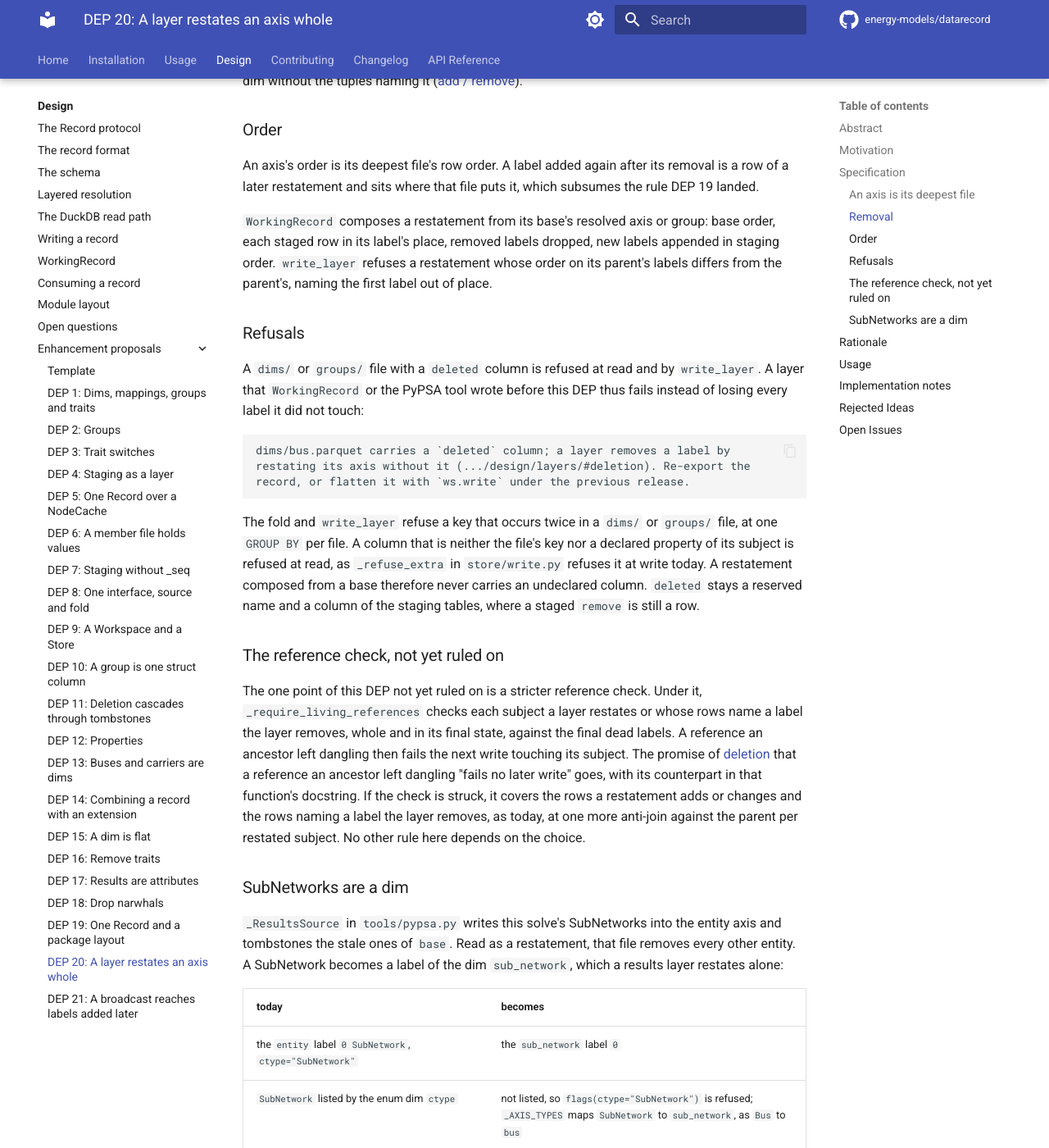
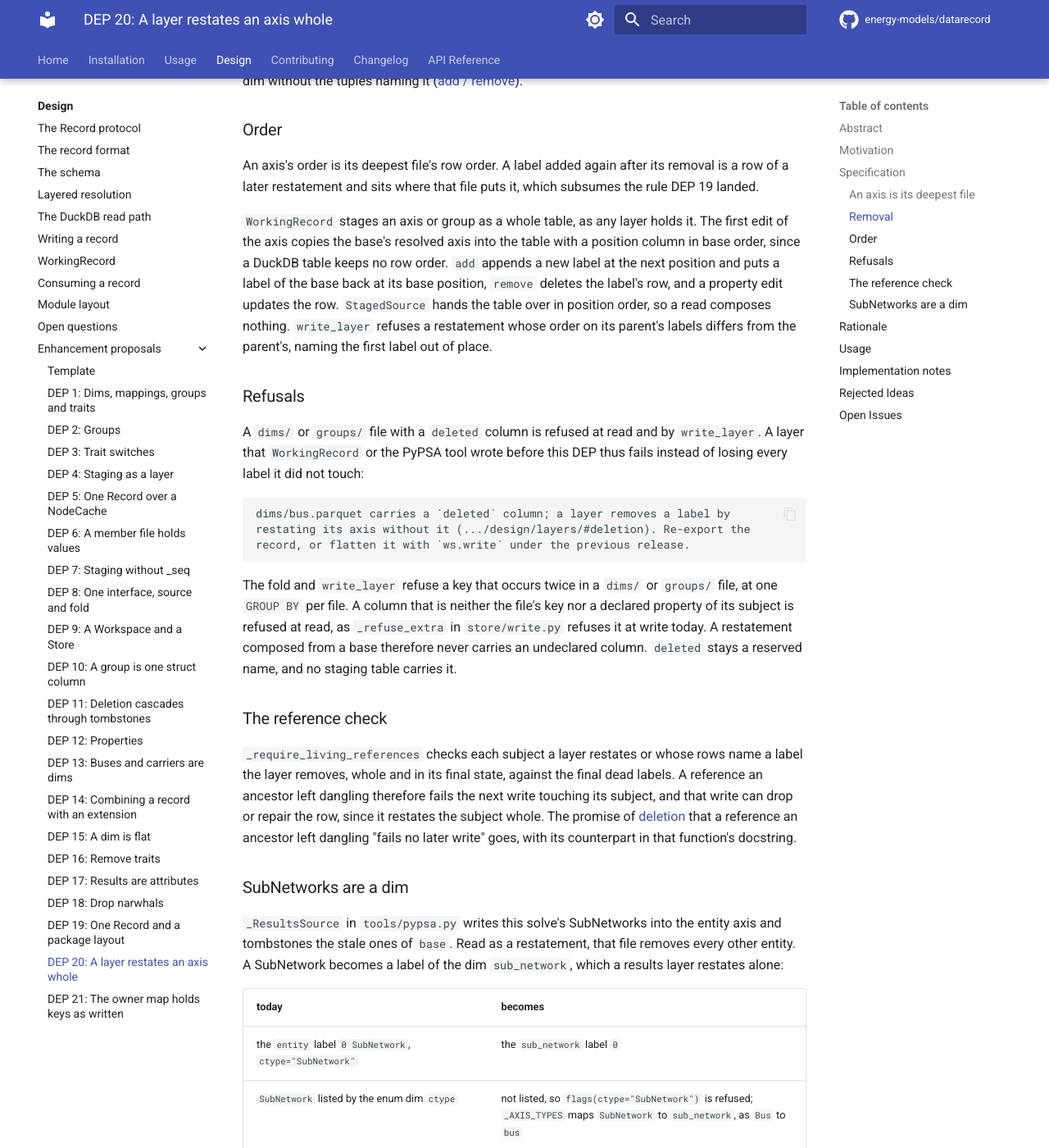
Before and after one commit to energy-models/datarecord, an MkDocs documentation site: the page built from docs/design/proposals/dep-0020-a-layer-restates-an-axis-whole.md, in a window 1280 px wide and 1400 px high, scrolled down 2152 px. Shown: the whole window at 82% size. Built offline with MkDocs 1.6.1 and Material for MkDocs 9.7.7, drawn with Linux system fonts in a browser that asks for light colours; comment, search, counter and statistics services are not loaded; some of the changed text lies outside the part shown.

Commit message:
docs: settle DEP 20, retitle DEP 21
DEP 20 takes the stricter reference check, drops support for old patch
layers and stages an axis as a whole table. DEP 21 leads with the owner
map holding keys as written.

````diff
--- a/docs/design/proposals/dep-0020-a-layer-restates-an-axis-whole.md
+++ b/docs/design/proposals/dep-0020-a-layer-restates-an-axis-whole.md
@@ -49,7 +49,7 @@
 
 An axis's order is its deepest file's row order. A label added again after its removal is a row of a later restatement and sits where that file puts it, which subsumes the rule DEP 19 landed.
 
-`WorkingRecord` composes a restatement from its base's resolved axis or group: base order, each staged row in its label's place, removed labels dropped, new labels appended in staging order. `write_layer` refuses a restatement whose order on its parent's labels differs from the parent's, naming the first label out of place.
+`WorkingRecord` stages an axis or group as a whole table, as any layer holds it. The first edit of the axis copies the base's resolved axis into the table with a position column in base order, since a DuckDB table keeps no row order. `add` appends a new label at the next position and puts a label of the base back at its base position, `remove` deletes the label's row, and a property edit updates the row. `StagedSource` hands the table over in position order, so a read composes nothing. `write_layer` refuses a restatement whose order on its parent's labels differs from the parent's, naming the first label out of place.
 
 ### Refusals
 
@@ -61,11 +61,11 @@
 record, or flatten it with `ws.write` under the previous release.
 ```
 
-The fold and `write_layer` refuse a key that occurs twice in a `dims/` or `groups/` file, at one `GROUP BY` per file. A column that is neither the file's key nor a declared property of its subject is refused at read, as `_refuse_extra` in `store/write.py` refuses it at write today. A restatement composed from a base therefore never carries an undeclared column. `deleted` stays a reserved name and a column of the staging tables, where a staged `remove` is still a row.
+The fold and `write_layer` refuse a key that occurs twice in a `dims/` or `groups/` file, at one `GROUP BY` per file. A column that is neither the file's key nor a declared property of its subject is refused at read, as `_refuse_extra` in `store/write.py` refuses it at write today. A restatement composed from a base therefore never carries an undeclared column. `deleted` stays a reserved name, and no staging table carries it.
 
-### The reference check, not yet ruled on
+### The reference check
 
-The one point of this DEP not yet ruled on is a stricter reference check. Under it, `_require_living_references` checks each subject a layer restates or whose rows name a label the layer removes, whole and in its final state, against the final dead labels. A reference an ancestor left dangling then fails the next write touching its subject. The promise of [deletion](../layers.md#deletion) that a reference an ancestor left dangling "fails no later write" goes, with its counterpart in that function's docstring. If the check is struck, it covers the rows a restatement adds or changes and the rows naming a label the layer removes, as today, at one more anti-join against the parent per restated subject. No other rule here depends on the choice.
+`_require_living_references` checks each subject a layer restates or whose rows name a label the layer removes, whole and in its final state, against the final dead labels. A reference an ancestor left dangling therefore fails the next write touching its subject, and that write can drop or repair the row, since it restates the subject whole. The promise of [deletion](../layers.md#deletion) that a reference an ancestor left dangling "fails no later write" goes, with its counterpart in that function's docstring.
 
 ### SubNetworks are a dim
 
@@ -90,9 +90,9 @@
 
 Storage grows with the axis rather than the edit. A one-entity property edit writes 0.30 MB where a one-row patch writes 0.8 kB today. Adding a connection writes 0.43 MB, and removing an entity restates both for 0.73 MB. A `connection.role` edit restates every tuple. A chain of 20 edit layers over 40,000 entities and 80,000 connections holds 5.57 MB against 10 kB today. The cost multiplies in scenario trees with many small leaves and on a remote store.
 
-A prototype without the order and duplicate checks wrote that chain in 4.3 s against 5.7 s and read `p_nom` cold at its leaf in 1.07 s against 2.17 s. The entity fold drops from 80-95 ms, whatever the patch count, to a 50 ms read of the deepest file. Each restatement adds a diff to every fold, 6 ms for the entities and 18 ms for the connections. The dead set reads every restatement above the base, 23 ms over 20 of the entities, where today it reads tombstone rows. A duplicate check costs 5-11 ms per file. A `WorkingRecord` with a staged axis or group edit composes the whole restatement per read, about 15 ms for the entities and 41 ms for the connections, estimated from their write times.
+A prototype without the order and duplicate checks wrote that chain in 4.3 s against 5.7 s and read `p_nom` cold at its leaf in 1.07 s against 2.17 s. The entity fold drops from 80-95 ms, whatever the patch count, to a 50 ms read of the deepest file. Each restatement adds a diff to every fold, 6 ms for the entities and 18 ms for the connections. The dead set reads every restatement above the base, 23 ms over 20 of the entities, where today it reads tombstone rows. A duplicate check costs 5-11 ms per file. A `WorkingRecord` copies the base's resolved axis or group into its staging table at the first edit of it, about 15 ms for the entities and 41 ms for the connections, estimated from their write times, and a later read takes the table as it stands.
 
-A tree the PyPSA tool did not write is refused where a `dims/` or `groups/` file carries a `deleted` column, as every axis or group edit of `WorkingRecord` writes. It is flattened with `ws.write` under the release before this one, losing its history. A full PyPSA export written as a child is refused where its parent's entity order interleaves types, as after a `WorkingRecord` adds a generator, since an export orders entities by type. It is written as a root instead. A foreign directory meets the same refusals, so not every standard parquet directory reads as a layer any more. A hand-written restatement that omits a property column blanks it for every label, where a patch blanked it only for the labels it held. `src` grows, by an estimated 100-130 lines deleted and 135-235 added.
+A tree the PyPSA tool did not write is refused where a `dims/` or `groups/` file carries a `deleted` column, as every axis or group edit of `WorkingRecord` writes. It is flattened with `ws.write` under the release before this one, losing its history. A full PyPSA export written as a child is refused where its parent's entity order interleaves types, as after a `WorkingRecord` adds a generator, since an export orders entities by type. It is written as a root instead. A foreign directory meets the same refusals, so not every standard parquet directory reads as a layer any more. A hand-written restatement that omits a property column blanks it for every label, where a patch blanked it only for the labels it held. A patch layer written before this DEP without a `deleted` column reads silently as a restatement removing every label it omits. Such a layer was written by hand, as `write_axis` does, or from a `LayerData` whose axis lacked the column. No format version detects it, since the project is pre-alpha and supports no earlier format. `src` grows, by an estimated 100-130 lines deleted and 135-235 added.
 
 ## Usage
 
@@ -132,9 +132,9 @@
 
 Paths are under `src/datarecord/`.
 
-1. `duck.fold_axis` reads the deepest relation and refuses a duplicate key, and `duck.dead_keys` computes the dead set, dropping an empty one so that `_living` adds no join. `resolve_coords` and `resolve_groups` in `resolve/coords.py` take the deepest file, and `_resolve_dead` adds the base's resolved axis. In `resolve/owner_map.py`, the removed labels replace `_deleted_relation` in `fold_attributes`, `_fold_map` and `_table`. `_FileLayer.axis` and `group` in `resolve/sources.py` refuse a `deleted` column, then an undeclared one.
+1. In `resolve/coords.py`, `_fold_axis` reads the deepest relation and refuses a duplicate key, and `_dead_keys` computes the dead set, dropping an empty one so that `_living` adds no join. `resolve_coords` and `resolve_groups` there take the deepest file, and `_resolve_dead` adds the base's resolved axis. In `resolve/owner_map.py`, the removed labels replace `_deleted_relation` in `fold_attributes`, `_fold_map` and `_table`. `_FileLayer.axis` and `group` in `resolve/sources.py` refuse a `deleted` column, then an undeclared one.
 2. In `store/write.py`, `_validate_frame` drops `deleted` from an axis or group file's columns. A duplicate check and the order check run on each written `dims/` and `groups/` file beside `_refuse_unordered`. `_require_living_references` derives the killed labels from the parent's axes, and `_living` goes.
-3. In `mutable.py`, `_axis_layer` loses its `partial` branch and, with `_collapsed_group`, composes the restatement `StagedSource` hands over.
+3. In `mutable.py`, the staging table of an axis or group takes the base's rows and a position column at its first edit, `add`, `remove` and property edits change its rows, `_axis_layer` and `_collapsed_group` lose their `partial` branches, and `StagedSource` hands the table over in position order.
 4. In `tools/pypsa.py`, `_connection_rows`, `_NetworkSource.dims`, `_carriers`, `_entity_frame` and `_tagged` stop writing `deleted`. `_AXIS_TYPES` and `_PROPERTIES` gain `sub_network`, whose `carrier` `_registry` declares explicitly, since it takes no property from an output. `_ResultsSource` writes the `sub_network` axis, `_restated` filters stale rows on `sub_network` instead of `entity`, and the suffix helpers go.
 5. In `tests/fixtures.py`, `write_component`, `tombstone`, `write_connections`, `tombstone_connection`, `write_axis`, `write_scenarios` and `write_periods` restate from the layer's parent, and `write_connections` stops writing the undeclared `role` and `scenario`. By a prototype's failures adjusted for this design, at least 18 tests change. Ten write a patch child through those fixtures, and two assert patch-shaped files. `test_sub_networks_are_suffixed_off_the_lines` and `test_a_re_solve_leaves_no_stale_sub_network` read `sub_network`, and four tests write or assert a `deleted` column. New tests pin the refusals, the order check, and one order across a materialised parent.
 6. `CHANGELOG.md` under `[Unreleased]`: a layer restates a changed axis or group whole, a `deleted` column is refused, and SubNetworks are labels of `sub_network`.
@@ -145,11 +145,13 @@
 
 ## Rejected Ideas
 
-The 7-line fold fix, now in `fold_axis` as the rule DEP 19 landed, fixes the order bug without a format change but keeps the per-label fold. With it stay the tombstones, `partial`'s second meaning and an order derived from history.
+The 7-line fold fix, now in `_fold_axis` as the rule DEP 19 landed, fixes the order bug without a format change but keeps the per-label fold. With it stay the tombstones, `partial`'s second meaning and an order derived from history.
 
 A format version in `manifest.json` would also catch an old patch layer without a `deleted` column, at the cost of a second version beside `schema.version`.
 
-Restating the entity axis in each results layer writes 0.30 MB per solve in 20 ms, plus 10 ms to check its order. That is small beside one `marginal_price` result over 4,000 buses and 8,760 snapshots, 301 MB with random values, an upper bound. It is rejected because every solve would rewrite an input axis it never changed and, under the stricter reference check, fail on a reference an ancestor left dangling there.
+Restating the entity axis in each results layer writes 0.30 MB per solve in 20 ms, plus 10 ms to check its order. That is small beside one `marginal_price` result over 4,000 buses and 8,760 snapshots, 301 MB with random values, an upper bound. It is rejected because every solve would rewrite an input axis it never changed and, under the reference check, fail on a reference an ancestor left dangling there.
+
+Checking only the rows a restatement adds or changes and the rows naming a label the layer removes keeps the promise that an ancestor's dangling reference fails no later write. It costs one more anti-join against the parent per restated subject, and leaves the dangling row in every later restatement of its subject.
 
 Sorting an out-of-order restatement into its parent's order, instead of refusing it, would bring the per-label fold back at write time.
 
@@ -163,10 +165,6 @@
 
 ## Open Issues
 
-A patch layer written before this DEP without a `deleted` column still reads silently as a restatement removing every label it omits. Such a layer was written by hand, as `write_axis` does, or from a `LayerData` whose axis lacked the column.
-
 The order check allows a new label before one of its parent's. In a group, a new tuple placed before an existing one of the same entity renumbers that entity's later ports. `WorkingRecord` appends, so only a layer written another way can do this.
 
-The stricter reference check is not yet ruled on.
-
 [DEP 14](dep-0014-combining-records.md)'s open issue, extending a tree without restating its base, gets no easier.
--- a/mkdocs.yml
+++ b/mkdocs.yml
@@ -68,7 +68,7 @@
           - "DEP 18: Drop narwhals": design/proposals/dep-0018-drop-narwhals.md
           - "DEP 19: One Record and a package layout": design/proposals/dep-0019-one-record-and-a-package-layout.md
           - "DEP 20: A layer restates an axis whole": design/proposals/dep-0020-a-layer-restates-an-axis-whole.md
-          - "DEP 21: A broadcast reaches labels added later": design/proposals/dep-0021-a-broadcast-reaches-labels-added-later.md
+          - "DEP 21: The owner map holds keys as written": design/proposals/dep-0021-the-owner-map-holds-keys-as-written.md
   - Contributing: contributing.md
   - Changelog: changelog.md
   - API Reference:
````
Also changed, not shown: other parts of docs/design/proposals/dep-0020-a-layer-restates-an-axis-whole.md (+1 -1 lines), docs/design/proposals/dep-0021-the-owner-map-holds-keys-as-written.md (renamed from docs/design/proposals/dep-0021-a-broadcast-reaches-labels-added-later.md, +6 -4 lines).
